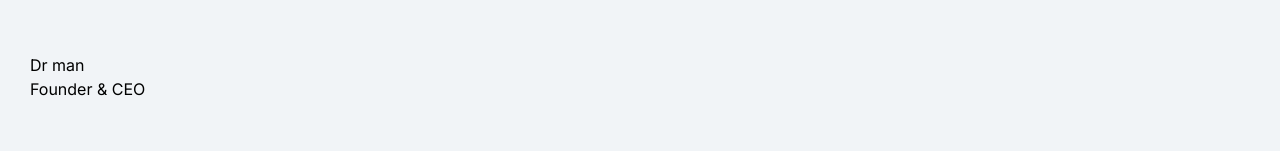
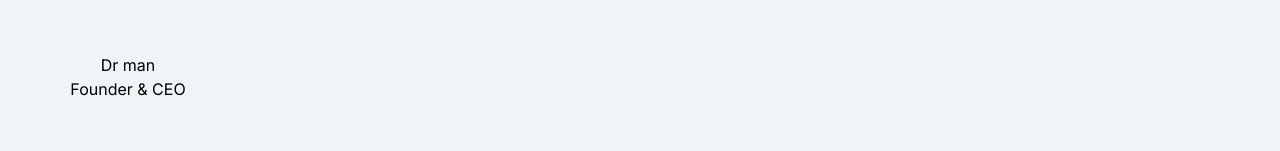
Before and after one commit to Martin2251/sam-app, a Next.js app: page /about in a window 1280 px wide. Shown: the part 579-730 px from the top of the page. Built offline with nearby package versions, Linux system fonts and the light colour scheme.

Commit message:
coaches more work needed

```diff
--- a/src/app/Components/AboutPage/AboutComponents/Coaches/Coaches.tsx/Coaches.tsx
+++ b/src/app/Components/AboutPage/AboutComponents/Coaches/Coaches.tsx/Coaches.tsx
@@ -55,8 +55,10 @@ const Coaches = () => {
                 <div className="team-member-img">
                   <img alt="avatar" src={coach.imgSrc} />
                 </div>
+                <section className='text-center'>
                 <h3>{coach.name}</h3>
                 <p>{coach.position}</p>
+                </section>
               </div>
             </div>
           ))}
```
